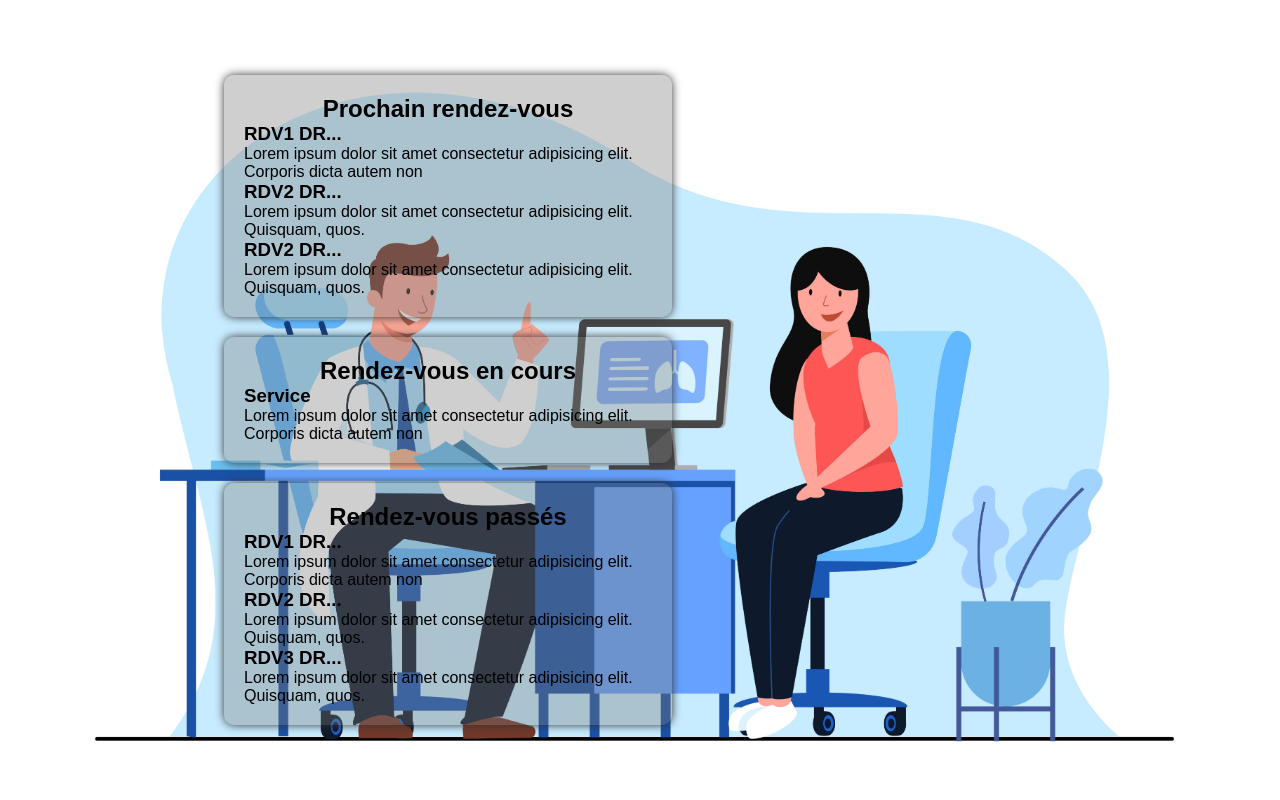
After one commit to MDIDKT/projetTest2, a PHP site: page /historique.php in a window 1280 px wide. The commit adds this page. Run offline with PHP 8.4, Linux system fonts and the light colour scheme.

Commit message:
ajout de la page historique

```diff
--- a/assets/style/style.css
+++ b/assets/style/style.css
@@ -185,7 +185,7 @@ footer .socialMedia a{
     margin: 10px;
     border-radius: 5px;
     border: none;
-    background-color: #dc1515;
+    background-color: #333;
     color: #f1f1f1f1;
     font-weight: bold;
     cursor: pointer;
@@ -254,15 +254,115 @@ footer .socialMedia a{
 }
 
 /*page acceuil*/
-.pageAcceuil{
+
+.Historique{
+    display: flex;
+    justify-content: center;
+    align-items: center;
+    margin: 20px;
+    padding: 20px;
+}
+.Historique div{
+    width: 50%;
+    padding: 20px;
+    margin: 10px;
+    border-radius: 10px;
+    box-shadow: 0 0 10px #333;
+    background-color: #7b7b7b5c;
+
+}
+
+.Historique h3{
+    color: #f1f1f1f1;
+}
+.Historique p{
+    color: #f1f1f1f1;
+
+}
+.Historique img{
+    width: 30%;
+    border-radius: 10px;
+    display: flex;
+    justify-content: end;
+}
+.Historique div.future:hover{
+    background-color: #274837;
+    transition: 0.9s;
+}
+.Historique div.passer:hover{
+    background-color: #4b4b4b7a;
+    transition: 0.9s;
+}
+
+
+/*page historique*/
+
+/*historique à venir*/
+.histoAVenir{
     display: flex;
     justify-content: center;
     align-items: center;
     flex-direction: column;
+    margin: 20px;
     padding: 20px;
-    background-color: #7b7b7b5c;
+
+}
+div.histoAVenir{
+    width: 50%;
+    padding: 20px;
+    margin: 10px;
     border-radius: 10px;
     box-shadow: 0 0 10px #333;
+    background-color: #7b7b7b5c;
+}
+div.histoAVenir div p{
+    display: flex;
+    justify-content: center;
+    align-items: center;
+    flex-direction: column;
+
+
+}
+/*historique passé*/
+.histoPasse{
+    display: flex;
+    justify-content: center;
+    align-items: center;
+    flex-direction: column;
+    margin: 20px;
+    padding: 20px;
+    background-color: #e67300;
+}
+div.histoPasse{
     width: 50%;
-    margin: 0 auto;
+    padding: 20px;
+    margin: 10px;
+    border-radius: 10px;
+    box-shadow: 0 0 10px #333;
+    background-color: #7b7b7b5c;
 }
+section.pageHistorique{
+display: flex;
+justify-content: center;
+align-items: center;
+flex-wrap: wrap ;
+width: 70%;
+}
+/*historique en cours*/
+.histoEnCours{
+    display: flex;
+    justify-content: center;
+    align-items: center;
+    flex-direction: column;
+    margin: 20px;
+    padding: 20px;
+    background-color: #e67300;
+}
+div.histoEnCours{
+    width: 50%;
+    padding: 20px;
+    margin: 10px;
+    border-radius: 10px;
+    box-shadow: 0 0 10px #333;
+    background-color: #7b7b7b5c;
+}
--- /dev/null
+++ b/historique.php
@@ -0,0 +1,61 @@
+<!DOCTYPE html>
+<html lang="en">
+<head>
+    <meta charset="UTF-8">
+    <meta name="viewport" content="width=device-width, initial-scale=1.0">
+    <link rel="stylesheet" href="assets/style/style.css">
+    <title>Historique</title>
+</head>
+<body>
+
+    <main>
+        <section class="pageHistorique">
+        <div class="histoAVenir">
+            <h2>Prochain rendez-vous</h2>
+
+            <div>
+                <h3>RDV1 DR...</h3>
+                <p> Lorem ipsum dolor sit amet consectetur adipisicing elit. Corporis dicta autem non </p>
+                <h3>RDV2 DR...</h3>
+                <p>
+                    Lorem ipsum dolor sit amet consectetur adipisicing elit. Quisquam, quos.
+                </p>
+                <h3>RDV2 DR...</h3>
+                <p>
+                    Lorem ipsum dolor sit amet consectetur adipisicing elit. Quisquam, quos.
+                </p>
+
+            </div>
+        </div>
+
+        <div class="histoEnCours">
+            <h2>Rendez-vous en cours</h2>
+
+            <div>
+                <h3>Service</h3>
+                <p> Lorem ipsum dolor sit amet consectetur adipisicing elit. Corporis dicta autem non </p>
+
+            </div>
+        </div>
+
+        <div class="histoPasse">
+            <h2>Rendez-vous passés</h2>
+        <div>
+                <h3>RDV1 DR...</h3>
+                <p> Lorem ipsum dolor sit amet consectetur adipisicing elit. Corporis dicta autem non </p>
+                <h3>RDV2 DR...</h3>
+                <p>
+                    Lorem ipsum dolor sit amet consectetur adipisicing elit. Quisquam, quos.
+                </p>
+                <h3>RDV3 DR...</h3>
+                <p>
+                    Lorem ipsum dolor sit amet consectetur adipisicing elit. Quisquam, quos.
+                </p>
+            </div>
+            </div>
+
+        </section>
+
+    </main>
+</body>
+</html>
```
Also changed, not shown: acceuil.php (+20 -5 lines).
